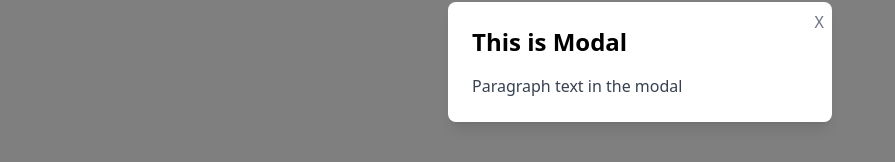
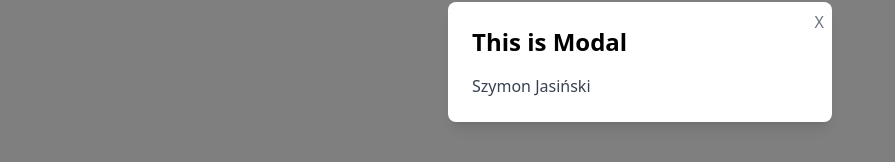
Before and after one commit to JasinskiSz/allegro-green, a Nuxt app: page / in a window 1280 px wide. Both pictures are taken after a click on the button "open modal". Shown: the part 338-500 px from the top of the page, without its empty margins (0-895 px from the left). Built offline with nearby package versions, Linux system fonts and the light colour scheme.

Commit message:
feat: pass username prop to Modal component
Signed-off-by: Szymon Jasiński <33954943+JasinskiSz@users.noreply.github.com>

```diff
--- a/app.vue
+++ b/app.vue
@@ -3,7 +3,7 @@
     <button @click="openModal" class="bg-blue-500 hover:bg-blue-700 text-white font-bold py-2 px-4 rounded">
       open modal
     </button>
-    <Modal v-model:visible="isModalOpen" />
+    <Modal v-model:visible="isModalOpen" :username="getUsername()" />
   </div>
 </template>
 <script setup lang="ts">
@@ -13,4 +13,13 @@ const openModal = () => {
   isModalOpen.value = true;
 }
 
+const getUsername = (): string => {
+  const username = "Szymon Jasiński";
+  if (!username || typeof username !== "string") {
+    console.error("Invalid username detected");
+    return "Unknown user";
+  }
+  return username;
+}
+
 </script>
--- a/components/Modal.vue
+++ b/components/Modal.vue
@@ -9,7 +9,7 @@
           This is Modal
         </h2>
         <p class="text-gray-700">
-          Paragraph text in the modal
+          {{ username || "Unknown user" }}
         </p>
       </div>
     </div>
@@ -20,6 +20,11 @@
 const props = defineProps({
   visible: {
     type: Boolean,
+    required: true
+  },
+
+  username: {
+    type: String,
     required: true
   }
 });
```
